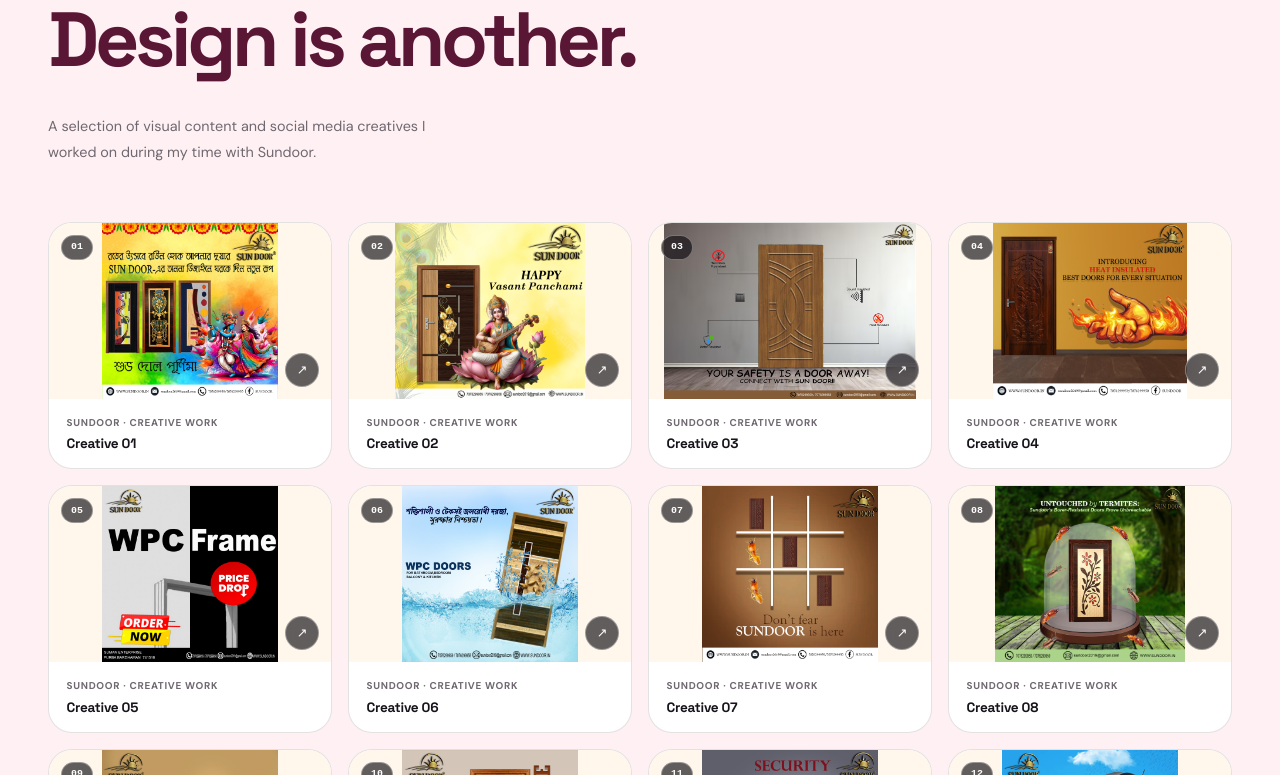
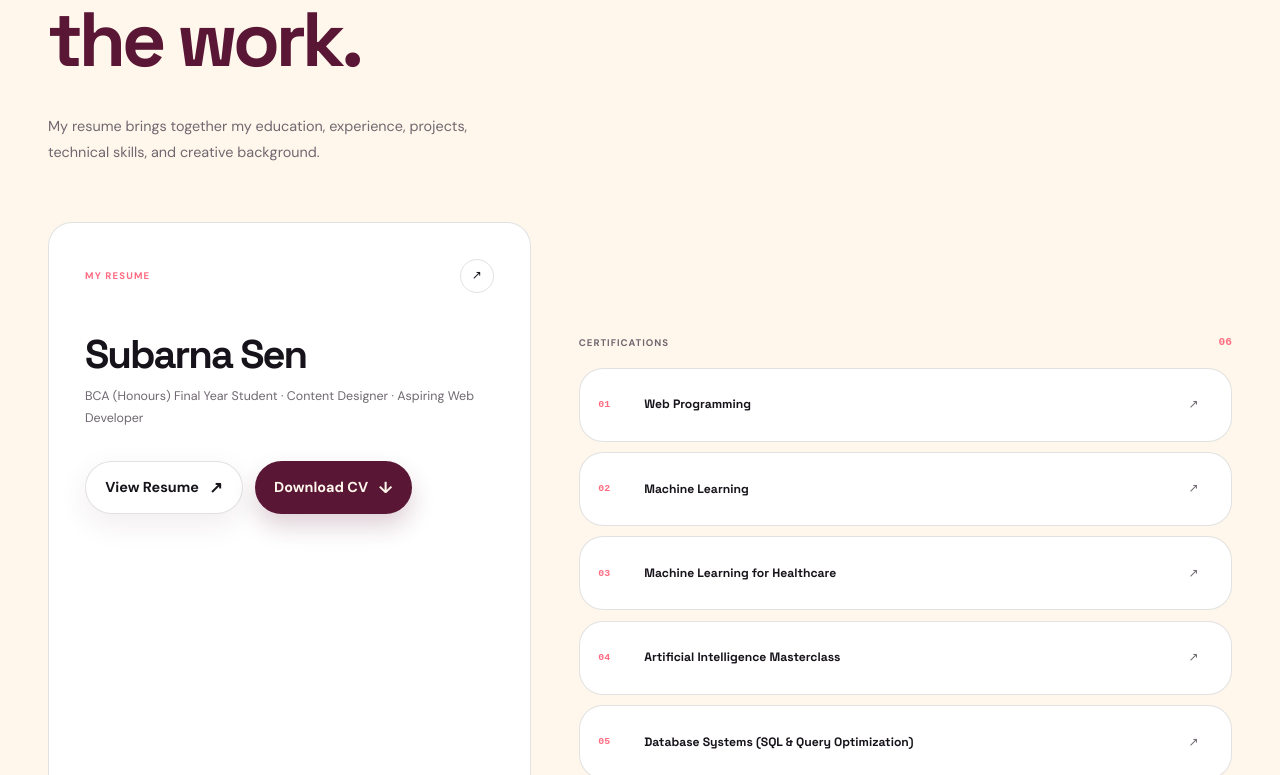
Before and after one commit to subarna1112/subarna-sen-portfolio, a React (Vite) app: page / in a window 1280 px wide. Shown: the part 10645-11420 px from the top of the page. Built offline with nearby package versions, Linux system fonts and the light colour scheme.

Commit message:
feat: add resume and certifications section

```diff
--- a/src/App.jsx
+++ b/src/App.jsx
@@ -8,6 +8,7 @@
 import Photography from './components/photography';
 import GitHub from './components/GitHub';
 import Contact from './components/Contact';
+import Resume from './components/Resume';
 
 function App() {
   return (
@@ -21,6 +22,7 @@
         <Projects />
         <Experience />
         <Education />
+        <Resume />
         <Photography />
         <GitHub />
         <Contact />
--- a/src/components/Contact.jsx
+++ b/src/components/Contact.jsx
@@ -22,7 +22,7 @@
       <div className="container">
         <div className="contact__header">
           <span className="section-label">
-            09 — LET'S CONNECT
+            10 — LET'S CONNECT
           </span>
 
           <h2 className="section-title">
--- a/src/components/GitHub.jsx
+++ b/src/components/GitHub.jsx
@@ -28,7 +28,7 @@
 
           <div>
             <span className="section-label">
-              08 — BUILDING IN PUBLIC
+              09 — BUILDING IN PUBLIC
             </span>
 
             <h2 className="section-title">
--- /dev/null
+++ b/src/components/Resume.jsx
@@ -0,0 +1,111 @@
+const certifications = [
+  'Web Programming',
+  'Machine Learning',
+  'Machine Learning for Healthcare',
+  'Artificial Intelligence Masterclass',
+  'Database Systems (SQL & Query Optimization)',
+  'Master Photoshop in 30 Days',
+];
+
+function Resume() {
+  return (
+    <section className="resume section" id="resume">
+      <div className="container">
+        <div className="resume__header">
+          <div>
+            <span className="section-label">
+              07 — RESUME & CERTIFICATIONS
+            </span>
+
+            <h2 className="section-title">
+              A little proof
+              <span> behind the work.</span>
+            </h2>
+          </div>
+
+          <p>
+            My resume brings together my education, experience,
+            projects, technical skills, and creative background.
+          </p>
+        </div>
+
+        <div className="resume__grid">
+          <div className="resume-card">
+            <div className="resume-card__top">
+              <span className="resume-card__label">
+                MY RESUME
+              </span>
+
+              <span className="resume-card__icon">
+                ↗
+              </span>
+            </div>
+
+            <h3>
+              Subarna Sen
+            </h3>
+
+            <p>
+              BCA (Honours) Final Year Student · Content Designer
+              · Aspiring Web Developer
+            </p>
+
+            <div className="resume-card__actions">
+              <a
+                href="/resume.pdf"
+                target="_blank"
+                rel="noreferrer"
+                className="button button--secondary"
+              >
+                View Resume
+                <span>↗</span>
+              </a>
+
+              <a
+                href="/resume.pdf"
+                download="Subarna-Sen-CV.pdf"
+                className="button button--primary"
+              >
+                Download CV
+                <span>↓</span>
+              </a>
+            </div>
+          </div>
+
+          <div className="certifications">
+            <div className="certifications__heading">
+              <span className="certifications__label">
+                CERTIFICATIONS
+              </span>
+
+              <span className="certifications__count">
+                {String(certifications.length).padStart(2, '0')}
+              </span>
+            </div>
+
+            <div className="certifications__list">
+              {certifications.map((certificate, index) => (
+                <article
+                  className="certificate"
+                  key={certificate}
+                >
+                  <span className="certificate__number">
+                    {String(index + 1).padStart(2, '0')}
+                  </span>
+
+                  <h3>{certificate}</h3>
+
+                  <span className="certificate__arrow">
+                    ↗
+                  </span>
+                </article>
+              ))}
+            </div>
+          </div>
+        </div>
+      </div>
+    </section>
+  );
+}
+
+export default Resume;
--- a/src/components/photography.jsx
+++ b/src/components/photography.jsx
@@ -15,7 +15,7 @@
 
           <div>
             <span className="section-label">
-              07 — CREATIVE WORK
+              08 — CREATIVE WORK
             </span>
 
             <h2 className="section-title">
--- a/src/styles/globals.css
+++ b/src/styles/globals.css
@@ -3477,3 +3477,258 @@
     padding: 2rem;
   }
 }
+
+/* ================================
+   RESUME & CERTIFICATIONS
+================================ */
+
+.resume {
+  background: var(--color-bg);
+}
+
+.resume__header {
+  display: grid;
+  gap: 2rem;
+  margin-bottom: 3.5rem;
+}
+
+.resume__header > p {
+  max-width: 430px;
+  color: var(--color-text-muted);
+  font-size: 0.9rem;
+  line-height: 1.8;
+}
+
+.resume__grid {
+  display: grid;
+  gap: 1.5rem;
+}
+
+/* Resume card */
+
+.resume-card {
+  position: relative;
+  overflow: hidden;
+  padding: 1.5rem;
+  border: 1px solid var(--color-border);
+  border-radius: var(--radius-lg);
+  background: var(--color-surface);
+  transition:
+    transform 300ms ease,
+    border-color 300ms ease,
+    box-shadow 300ms ease;
+}
+
+.resume-card::after {
+  position: absolute;
+  right: -45px;
+  bottom: -45px;
+  width: 130px;
+  height: 130px;
+  border: 1px solid var(--color-border);
+  border-radius: 50%;
+  content: '';
+  opacity: 0.7;
+}
+
+.resume-card:hover {
+  transform: translateY(-5px);
+  border-color: var(--color-coral);
+  box-shadow: var(--shadow-soft);
+}
+
+.resume-card__top {
+  display: flex;
+  align-items: center;
+  justify-content: space-between;
+  margin-bottom: 2.5rem;
+}
+
+.resume-card__label {
+  color: var(--color-coral);
+  font-size: 0.6rem;
+  font-weight: 800;
+  letter-spacing: 0.12em;
+}
+
+.resume-card__icon {
+  display: grid;
+  width: 34px;
+  height: 34px;
+  place-items: center;
+  border: 1px solid var(--color-border);
+  border-radius: 50%;
+  color: var(--color-text);
+  font-size: 0.75rem;
+  transition:
+    transform 250ms ease,
+    border-color 250ms ease,
+    color 250ms ease;
+}
+
+.resume-card:hover .resume-card__icon {
+  transform: rotate(45deg);
+  border-color: var(--color-coral);
+  color: var(--color-coral);
+}
+
+.resume-card h3 {
+  margin-bottom: 0.6rem;
+  color: var(--color-text);
+  font-family: var(--font-display);
+  font-size: clamp(1.7rem, 5vw, 2.5rem);
+  letter-spacing: -0.05em;
+}
+
+.resume-card > p {
+  max-width: 480px;
+  color: var(--color-text-muted);
+  font-size: 0.78rem;
+  line-height: 1.7;
+}
+
+.resume-card__actions {
+  display: flex;
+  flex-wrap: wrap;
+  gap: 0.75rem;
+  margin-top: 2rem;
+}
+
+.resume-card__actions .button {
+  position: relative;
+  z-index: 1;
+}
+
+/* Certifications */
+
+.certifications {
+  min-width: 0;
+}
+
+.certifications__heading {
+  display: flex;
+  align-items: center;
+  justify-content: space-between;
+  margin-bottom: 1rem;
+}
+
+.certifications__label {
+  color: var(--color-text-muted);
+  font-size: 0.6rem;
+  font-weight: 800;
+  letter-spacing: 0.1em;
+}
+
+.certifications__count {
+  color: var(--color-coral);
+  font-family: monospace;
+  font-size: 0.7rem;
+  font-weight: 700;
+}
+
+.certifications__list {
+  display: grid;
+  gap: 0.65rem;
+}
+
+.certificate {
+  display: grid;
+  grid-template-columns: 34px minmax(0, 1fr) 24px;
+  align-items: center;
+  gap: 0.75rem;
+  min-height: 68px;
+  padding: 0.85rem 1rem;
+  border: 1px solid var(--color-border);
+  border-radius: var(--radius-lg);
+  background: var(--color-surface);
+  transition:
+    transform 250ms ease,
+    border-color 250ms ease,
+    background-color 250ms ease;
+}
+
+.certificate:hover {
+  transform: translateX(5px);
+  border-color: var(--color-coral);
+  background: var(--color-surface-soft);
+}
+
+.certificate__number {
+  color: var(--color-coral);
+  font-family: monospace;
+  font-size: 0.62rem;
+  font-weight: 700;
+}
+
+.certificate h3 {
+  min-width: 0;
+  color: var(--color-text);
+  font-size: 0.76rem;
+  font-weight: 700;
+  line-height: 1.4;
+}
+
+.certificate__arrow {
+  color: var(--color-text-muted);
+  font-size: 0.75rem;
+  transition:
+    transform 250ms ease,
+    color 250ms ease;
+}
+
+.certificate:hover .certificate__arrow {
+  color: var(--color-coral);
+  transform: translate(2px, -2px);
+}
+
+@media (min-width: 700px) {
+  .resume-card {
+    padding: 2rem;
+  }
+
+  .resume__grid {
+    grid-template-columns: minmax(0, 0.9fr) minmax(0, 1.1fr);
+    gap: 2rem;
+    align-items: start;
+  }
+
+  .resume-card {
+    min-height: 100%;
+  }
+}
+
+@media (min-width: 1000px) {
+  .resume__grid {
+    grid-template-columns: minmax(360px, 0.85fr) minmax(480px, 1.15fr);
+    gap: 3rem;
+  }
+
+  .resume-card {
+    padding: 2.25rem;
+  }
+
+  .certificate {
+    min-height: 74px;
+    padding: 1rem 1.15rem;
+  }
+}
+
+@media (max-width: 480px) {
+  .resume-card__actions {
+    flex-direction: column;
+  }
+
+  .resume-card__actions .button {
+    width: 100%;
+  }
+
+  .certificate {
+    grid-template-columns: 28px minmax(0, 1fr) 20px;
+    gap: 0.6rem;
+    padding: 0.8rem;
+  }
+
+  .certificate h3 {
+    font-size: 0.7rem;
+  }
+}
```
Also changed, not shown: 1 other file (tests, documents, lock files or other folders).
